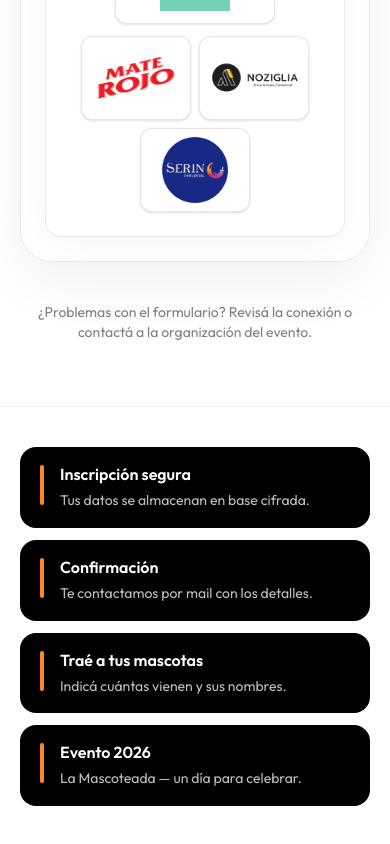
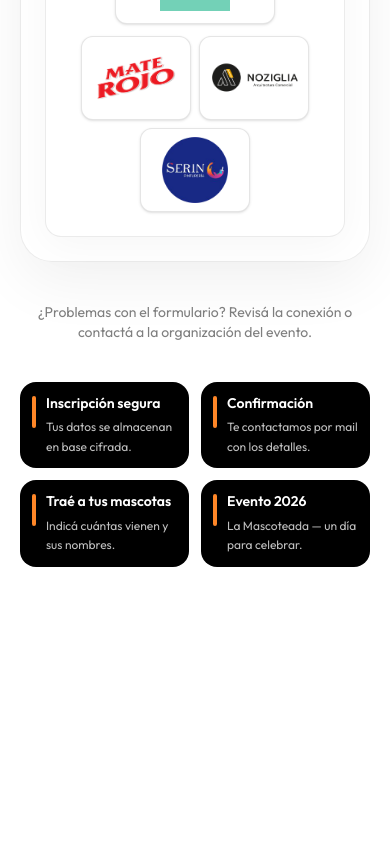
Before and after one commit to FacuMoro/la-mascoteada-inscripcion, a React (Vite) app: page / in a window 390 px wide. Shown: the part 2048-2892 px from the top of the page. After the commit the page ends 2679 px from the top, so only its background shows below. Built offline with nearby package versions, Linux system fonts and the light colour scheme; no server answers.

Commit message:
layout: bloques info 2x2 a la derecha bajo la burbuja; móvil debajo del formulario
Co-authored-by: Cursor <cursoragent@cursor.com>

```diff
--- a/src/App.tsx
+++ b/src/App.tsx
@@ -73,6 +73,30 @@ const infoCards = [
   { title: 'Traé a tus mascotas', text: 'Indicá cuántas vienen y sus nombres.' },
   { title: 'Evento 2026', text: 'La Mascoteada — un día para celebrar.' },
 ]
+
+function InfoCardsGrid() {
+  return (
+    <div className="grid grid-cols-2 gap-3 sm:gap-3 lg:max-w-md xl:max-w-lg">
+      {infoCards.map((card) => (
+        <div
+          key={card.title}
+          className="flex min-h-0 items-start gap-2.5 rounded-2xl bg-black px-3 py-3 text-left text-white sm:gap-4 sm:px-4 sm:py-4"
+        >
+          <span
+            className="mt-0.5 h-8 w-1 shrink-0 rounded-full bg-mascoteada-orange sm:h-10"
+            aria-hidden
+          />
+          <div className="min-w-0">
+            <p className="text-sm font-semibold leading-snug sm:text-base">{card.title}</p>
+            <p className="mt-1 text-xs leading-relaxed text-white/75 sm:text-sm">
+              {card.text}
+            </p>
+          </div>
+        </div>
+      ))}
+    </div>
+  )
+}
 
 function App() {
   const [form, setForm] = useState<FormState>(initialForm)
@@ -436,32 +460,19 @@ function App() {
               ¿Problemas con el formulario? Revisá la conexión o contactá a la organización del
               evento.
             </p>
+
+            <div className="mt-10 lg:hidden">
+              <InfoCardsGrid />
+            </div>
           </div>
 
-          {/* Columna derecha: reserva espacio al blob en desktop */}
-          <div className="hidden min-h-[280px] lg:block" aria-hidden />
+          <aside className="relative z-10 hidden min-w-0 self-start lg:block">
+            <div className="lg:pl-2 lg:pt-[clamp(11rem,30vh,21rem)] xl:pt-[clamp(12rem,32vh,23rem)]">
+              <InfoCardsGrid />
+            </div>
+          </aside>
         </main>
       </div>
-
-      <section className="border-t border-black/5 bg-white px-5 pb-[calc(2.5rem+env(safe-area-inset-bottom,0px))] pt-10 sm:px-8">
-        <div className="mx-auto grid min-w-0 max-w-7xl gap-3 sm:grid-cols-2 lg:grid-cols-4">
-          {infoCards.map((card) => (
-            <div
-              key={card.title}
-              className="flex items-start gap-4 rounded-2xl bg-black px-5 py-4 text-left text-white"
-            >
-              <span
-                className="mt-0.5 h-10 w-1 shrink-0 rounded-full bg-mascoteada-orange"
-                aria-hidden
-              />
-              <div>
-                <p className="font-semibold leading-snug">{card.title}</p>
-                <p className="mt-1 text-sm leading-relaxed text-white/75">{card.text}</p>
-              </div>
-            </div>
-          ))}
-        </div>
-      </section>
     </div>
   )
 }
```
